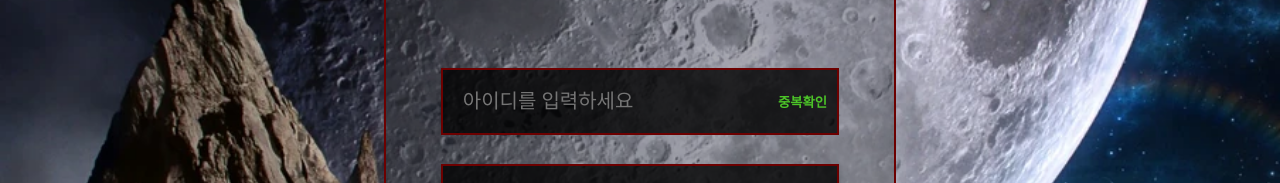
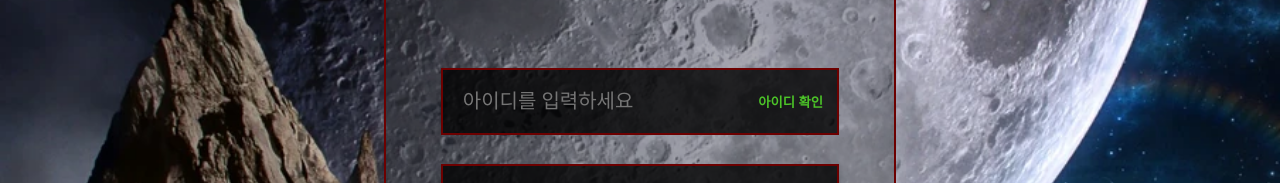
Before and after one commit to 14-11-Clone-Coding-Project/FE, a React (Create React App) app: page /signup in a window 1280 px wide. Shown: the part 248-431 px from the top of the page. Built offline with nearby package versions, Linux system fonts and the light colour scheme; a small style sheet from the web is missing.

Commit message:
style: button hover, input Co-authored-by: Undong00 <ehddjs85246@gmail.com>

```diff
--- a/src/pages/Home.jsx
+++ b/src/pages/Home.jsx
@@ -116,7 +116,6 @@ function Home() {
             <StInput
               type="text"
               value={message}
-              placeholder=">"
               onChange={onChangeMessageHandler}
             />
             <Button
--- a/src/pages/SignUp.jsx
+++ b/src/pages/SignUp.jsx
@@ -47,8 +47,8 @@ function SignUp() {
   const duplicateMutation = useMutation(duplicateId, {
     async onSuccess(data) {
       setDuplicateCheck(true);
-      if (memberId === "") alert("아이디를 입력해주세요");
-      if (memberId.trim("")) alert("사용 불가한 아이디입니다");
+      if (memberId === "" || memberId.trim() === "") alert("아이디를 입력해주세요");
+      // if (memberId.trim() === "") alert("아이디를 입력해주세요");
       if (data.status === 200) return alert("사용 가능한 아이디입니다");
     },
     onError(error) {
@@ -95,7 +95,7 @@ function SignUp() {
                 onChange={onChangeMemberIdHandler}
               />
               <Button height="100%" onClick={duplicateIdHandler}>
-                중복확인
+                아이디 확인
               </Button>
             </StInputIdBox>
             <StInputPassword
--- a/src/styles/Button.styles.js
+++ b/src/styles/Button.styles.js
@@ -9,5 +9,9 @@ export const StButton = styled.button`
   color: var(--color-green);
   font-weight: var(--weight-semi-bold);
   background-color: ${(props) => props.backgroundColor || "none"};
-  height: ${(props) => props.height}
+  height: ${(props) => props.height};
+
+  &:hover{
+    color: var(--color-hover);
+  }
 `;
--- a/src/styles/GlobalStyles.js
+++ b/src/styles/GlobalStyles.js
@@ -12,10 +12,12 @@ export const GlobalStyles = createGlobalStyle`
         --color-gray: #fafafa;
         --color-blue: #0827F5;
         --color-light-gray: #8AA1AB;
-        --color-yellow: #FFCD29; //user
+        --color-yellow: #FFCD29; // visitor
         --color-dark-red: #D60F01;
         --color-red: #6C0000;
-        --color-green: #4CC428; //visitor
+        --color-green: #4CC428; // user
+        --color-hover: #00FF00;
+
 
         /* Font size */
         --font-extra-large: 60px;
--- a/src/styles/Login.styles.js
+++ b/src/styles/Login.styles.js
@@ -49,13 +49,6 @@ export const StInputIdBox = styled.div`
   display: flex;
 `;
 
-export const StInputId = styled.input`
-  padding: 20px;
-  color: var(--color-green);
-  font-size: 20px;
-  width: 85%;
-`;
-
 export const StInput = styled.input`
   border: 2px solid var(--color-red);
   padding: 20px;
--- a/src/styles/Signup.styles.js
+++ b/src/styles/Signup.styles.js
@@ -53,7 +53,7 @@ export const StInputId = styled.input`
   padding: 20px;
   color: var(--color-green);
   font-size: 20px;
-  width: 85%;
+  width: 80%;
 `;
 
 export const StInputPassword = styled.input`
```
